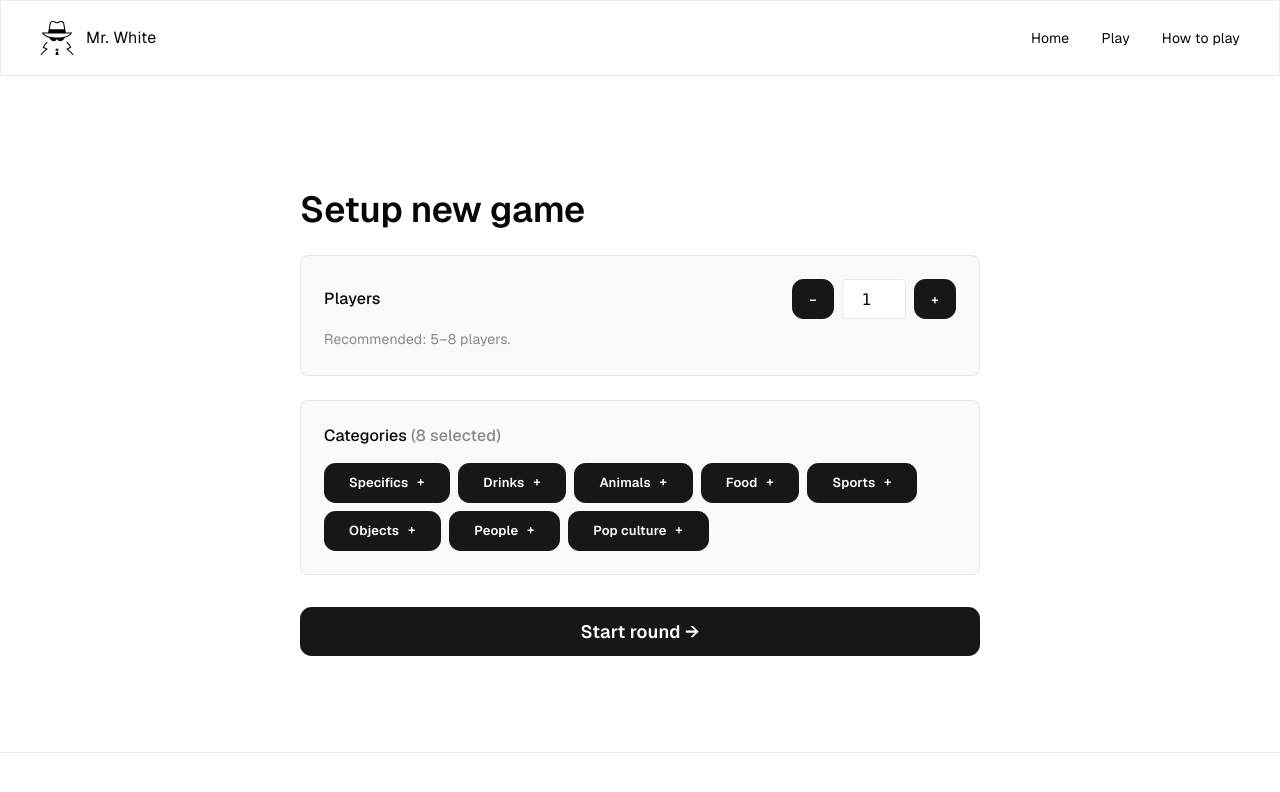
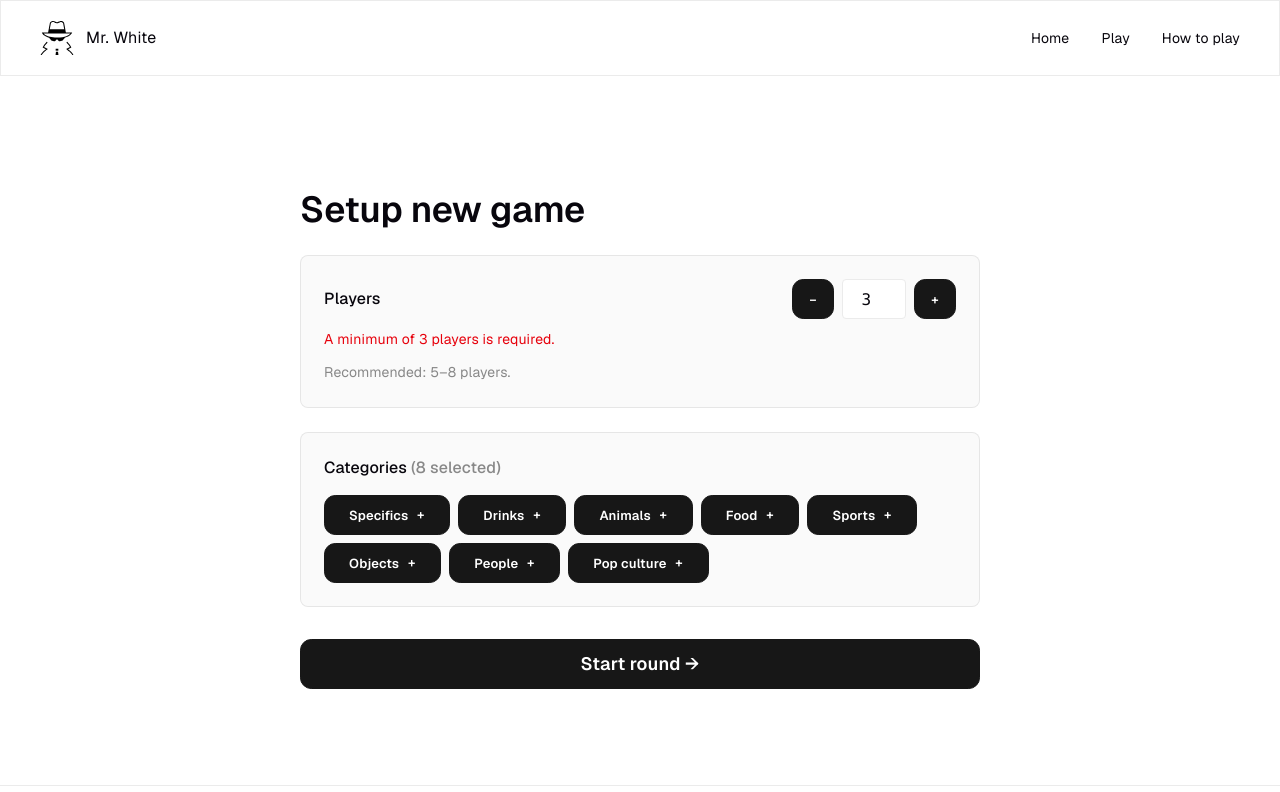
Before and after one commit to njpsmith/mr-white, a React (Vite) app: page /play in a window 1280 px wide. Both pictures are taken after a click on the button "Fewer players". Shown: the top 792 px of the page. Built offline with nearby package versions, Linux system fonts and the light colour scheme.

Commit message:
Added logic for minimum of 3 players

```diff
--- a/src/features/game/hooks/useGame.ts
+++ b/src/features/game/hooks/useGame.ts
@@ -11,7 +11,7 @@ import { moreThanTwoPlayersRemaining } from "../../../utils/commonUtils";
 
 export const useGame = () => {
   const [fullWordList, setFullWordList] = useState(words);
-  const [playerCount, setPlayerCount] = useState(2); // Controlled input field
+  const [playerCount, setPlayerCount] = useState(3); // Controlled input field
   const [players, setPlayers] = useState<Player[]>([]);
 
   const [currentPlayerNumber, setCurrentPlayerNumber] = useState(1);
@@ -67,6 +67,17 @@ export const useGame = () => {
       //   setGameStep("stage_1_setup");
       //   break;
     }
+  };
+
+  const decreasePlayerCount = () => {
+    setPlayerCount(playerCount - 1);
+  };
+  const increasePlayerCount = () => {
+    setPlayerCount(playerCount + 1);
+  };
+
+  const editPlayerCount = (number: number) => {
+    setPlayerCount(number);
   };
 
   const checkAllPlayerNamesEntered = () => {
@@ -213,7 +224,9 @@ export const useGame = () => {
     fullWordList,
     currentEliminatedPlayer,
 
-    setPlayerCount,
+    decreasePlayerCount,
+    increasePlayerCount,
+    editPlayerCount,
     setCurrentPlayerName,
 
     toggleCategory,
--- a/src/pages/Play/Play.tsx
+++ b/src/pages/Play/Play.tsx
@@ -24,7 +24,9 @@ const Play = () => {
     fullWordList,
     currentEliminatedPlayer,
 
-    setPlayerCount,
+    decreasePlayerCount,
+    increasePlayerCount,
+    editPlayerCount,
     setCurrentPlayerName,
 
     nextStep,
@@ -48,7 +50,9 @@ const Play = () => {
       {gameStep === "stage_1_setup" && (
         <GameSetup
           playerCount={playerCount}
-          setPlayerCount={setPlayerCount}
+          decreasePlayerCount={decreasePlayerCount}
+          increasePlayerCount={increasePlayerCount}
+          editPlayerCount={editPlayerCount}
           selectedCategories={selectedCategories}
           categories={categories}
           toggleCategory={toggleCategory}
--- a/src/pages/Play/gameSteps/GameSetup.tsx
+++ b/src/pages/Play/gameSteps/GameSetup.tsx
@@ -1,3 +1,4 @@
+import { useState } from "react";
 import { capitalizeFirstLetter } from "../../../utils/commonUtils";
 // import { Dispatch, SetStateAction } from "react";
 import { selectWord } from "../../../features/game/services/game/selectWord";
@@ -5,7 +6,9 @@ import type { WordCategory } from "../../../types/types";
 
 const GameSetup = ({
   playerCount,
-  setPlayerCount,
+  decreasePlayerCount,
+  increasePlayerCount,
+  editPlayerCount,
   selectedCategories,
   categories,
   toggleCategory,
@@ -15,12 +18,38 @@ const GameSetup = ({
   playerCount: number;
   categories: string[];
   toggleCategory: (category: string) => void;
-  setPlayerCount: any;
   selectedCategories: any;
   startRound: () => void;
   fullWordList: WordCategory[];
-  // setPlayerCount: Dispatch<SetStateAction<string[]>>;
-}) => (
+}) => {
+  const [showMinPlayersError, setShowMinPlayersError] = useState(false);
+
+  const handleDecrease = () => {
+    if (playerCount > 3) {
+      decreasePlayerCount();
+    } else {
+      setShowMinPlayersError(true);
+      return;
+    }
+  };
+
+  const handleIncrease = () => {
+    increasePlayerCount();
+    setShowMinPlayersError(false);
+  };
+
+  const handleEditCount = (newCount: number) => {
+    if (newCount > 2) {
+      editPlayerCount(newCount);
+      setShowMinPlayersError(false);
+    } else {
+      editPlayerCount(3);
+      setShowMinPlayersError(true);
+      return;
+    }
+  };
+
+  return (
     <>
       <section className="pt-16 pb-16 mb-16 md:pb-24 md:mb-24 border-divider">
         <div className="px-5 container-narrow">
@@ -38,16 +67,16 @@ const GameSetup = ({
                   type="button"
                   className="btn btn-primary w-8 h-10 p-0"
                   aria-label="Fewer players"
-                onClick={() => setPlayerCount(playerCount - 1)}
+                  onClick={() => handleDecrease()}
                 >
                   −
                 </button>
                 <input
                   id="playerCount"
                   type="number"
-                min="3"
+                  // min="3"
                   value={playerCount}
-                onChange={(e) => setPlayerCount(Number(e.target.value))}
+                  onChange={(e) => handleEditCount(Number(e.target.value))}
                   inputMode="numeric"
                   className="border-hairline rounded-sm h-10 w-16 text-center font-mono"
                 />
@@ -55,15 +84,22 @@ const GameSetup = ({
                   type="button"
                   className="btn btn-primary w-8 h-10 p-0"
                   aria-label="More players"
-                onClick={() => setPlayerCount(playerCount + 1)}
+                  onClick={() => handleIncrease()}
                 >
                   +
                 </button>
               </div>
             </div>
-          <p className="mt-2 text-sm text-mute" data-bind="playerHint">
+            <div>
+              {showMinPlayersError && (
+                <p className="mt-2 text-sm text-red-600">
+                  A minimum of 3 players is required.
+                </p>
+              )}
+              <p className="mt-2 text-sm text-mute">
                 Recommended: 5–8 players.
               </p>
+            </div>
           </div>
 
           <div className="card-soft mt-6">
@@ -106,5 +142,6 @@ const GameSetup = ({
       </section>
     </>
   );
+};
 
 export default GameSetup;
```
Lines whose indentation alone changed are shown as unchanged.
